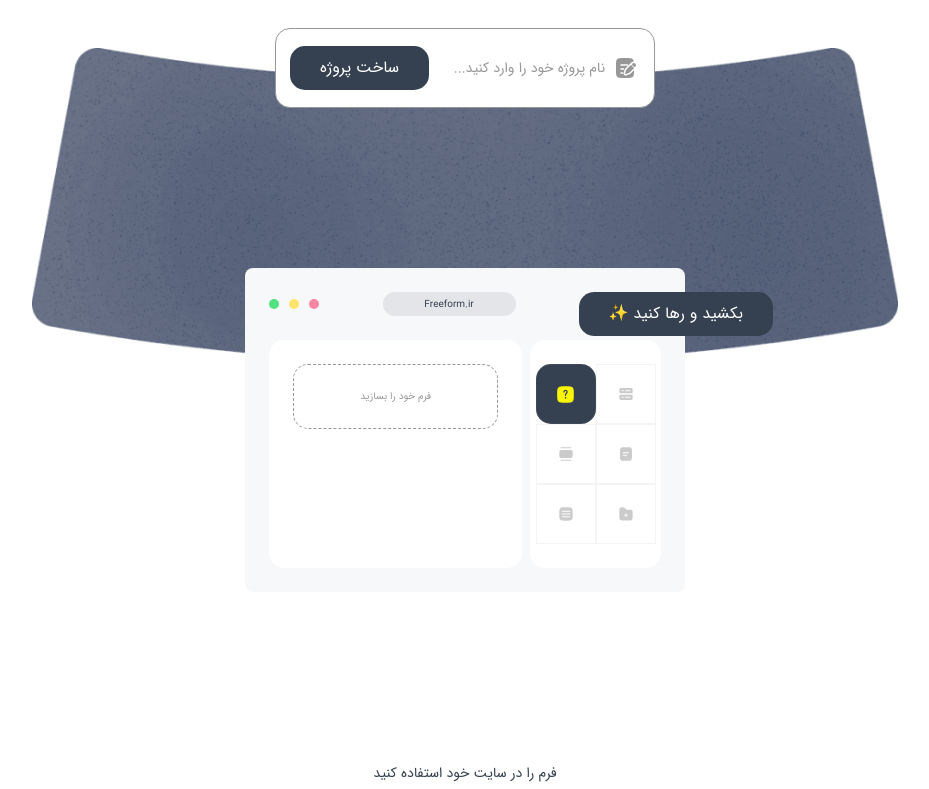
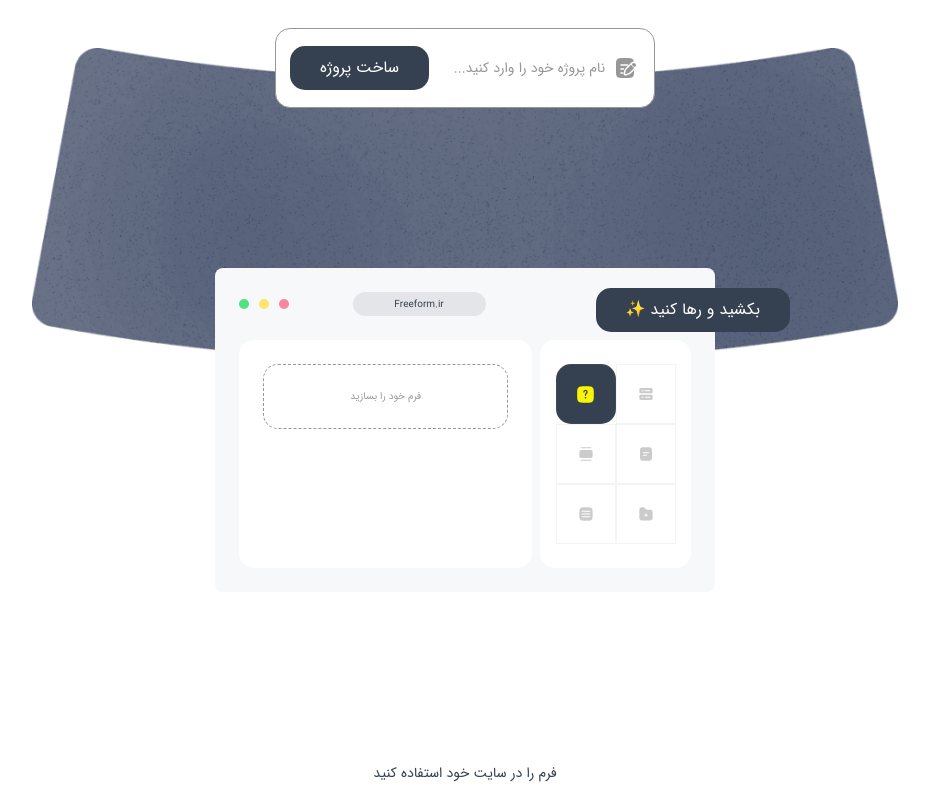
Before and after one commit to ART1377/FreeForm-Manzoome, a React (Create React App) app in the folder app/: page / in a window 1280 px wide. Shown: the part 383-1172 px from the top of the page, without its empty margins (175-1104 px from the left). Built offline with nearby package versions, Linux system fonts and the light colour scheme; what tailwindcss-rtl would draw is missing.

Commit message:
last part of hero pert has changed in size

```diff
--- a/app/src/components/HomepageSections/Hero/Hero.js
+++ b/app/src/components/HomepageSections/Hero/Hero.js
@@ -37,10 +37,12 @@ const Hero = () => {
       <div className="w-10/12 flex flex-col items-center relative">
         <img src="images/shape.png" alt="shape" />
         <div className="absolute -top-5 h-20 w-5/12 min-w-[380px]">
-         <CreateProjectInput/>
+          <CreateProjectInput />
         </div>
-        <div className="flex flex-col gap-6 bg-[#F7F8FA] rounded-lg p-6 w-6/12 min-w-[440px] absolute top-[70%]">
-          <Button css={"absolute -right-[20%]"}>بکشید و رها کنید ✨</Button>
+        <div className="flex flex-col gap-6 bg-[#F7F8FA] rounded-lg p-6 w-6/12 min-w-[440px] sm:min-w-[500px] absolute top-[70%]">
+          <Button css={"absolute -right-[15%] top-5"}>
+            بکشید و رها کنید ✨
+          </Button>
           <div className="flex items-center gap-16 justify-end">
             <div className="w-[133px] h-6 pl-10 pr-[41px] bg-primary-100 rounded-15 justify-center items-center inline-flex">
               <div className="text-center text-primary text-[10px]">
```
